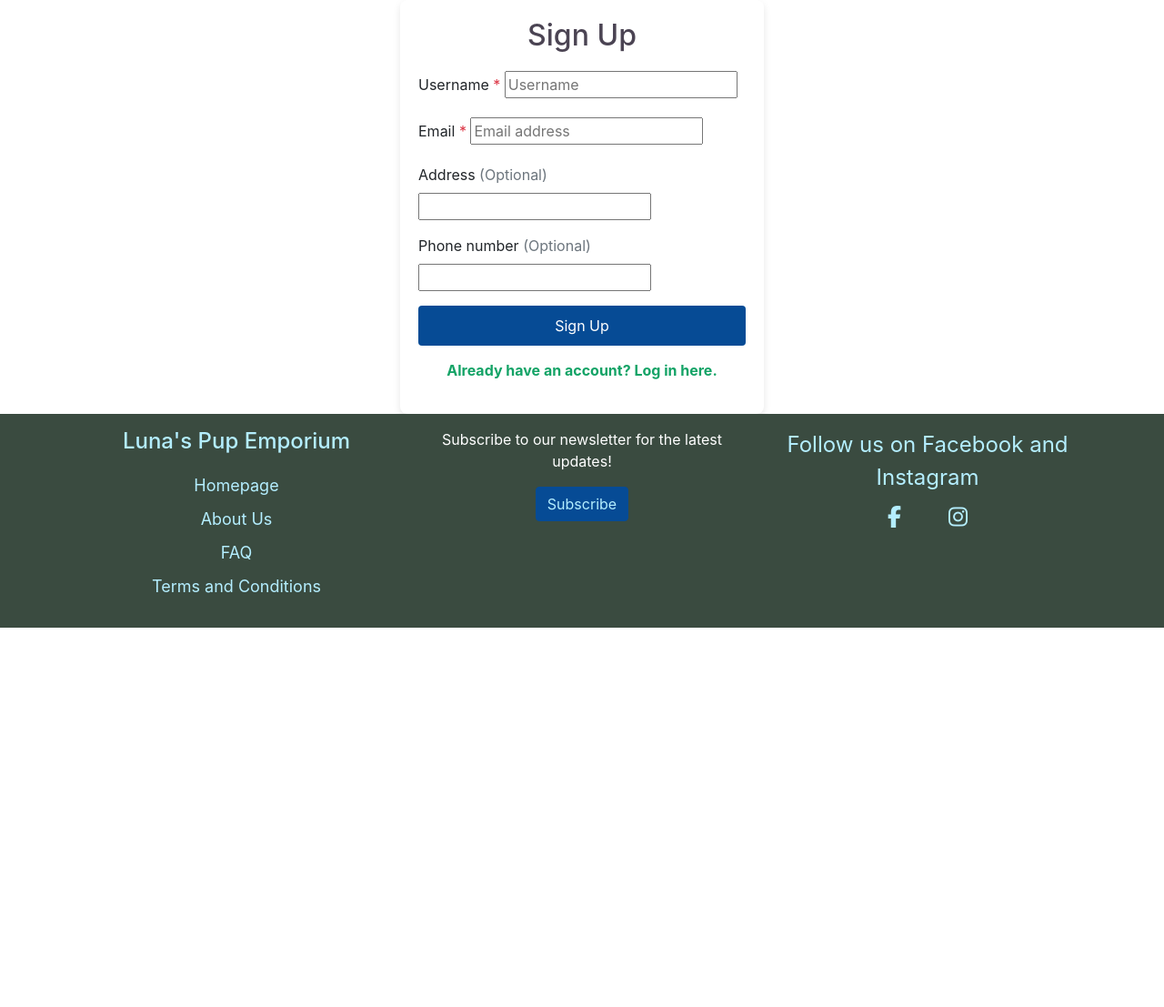
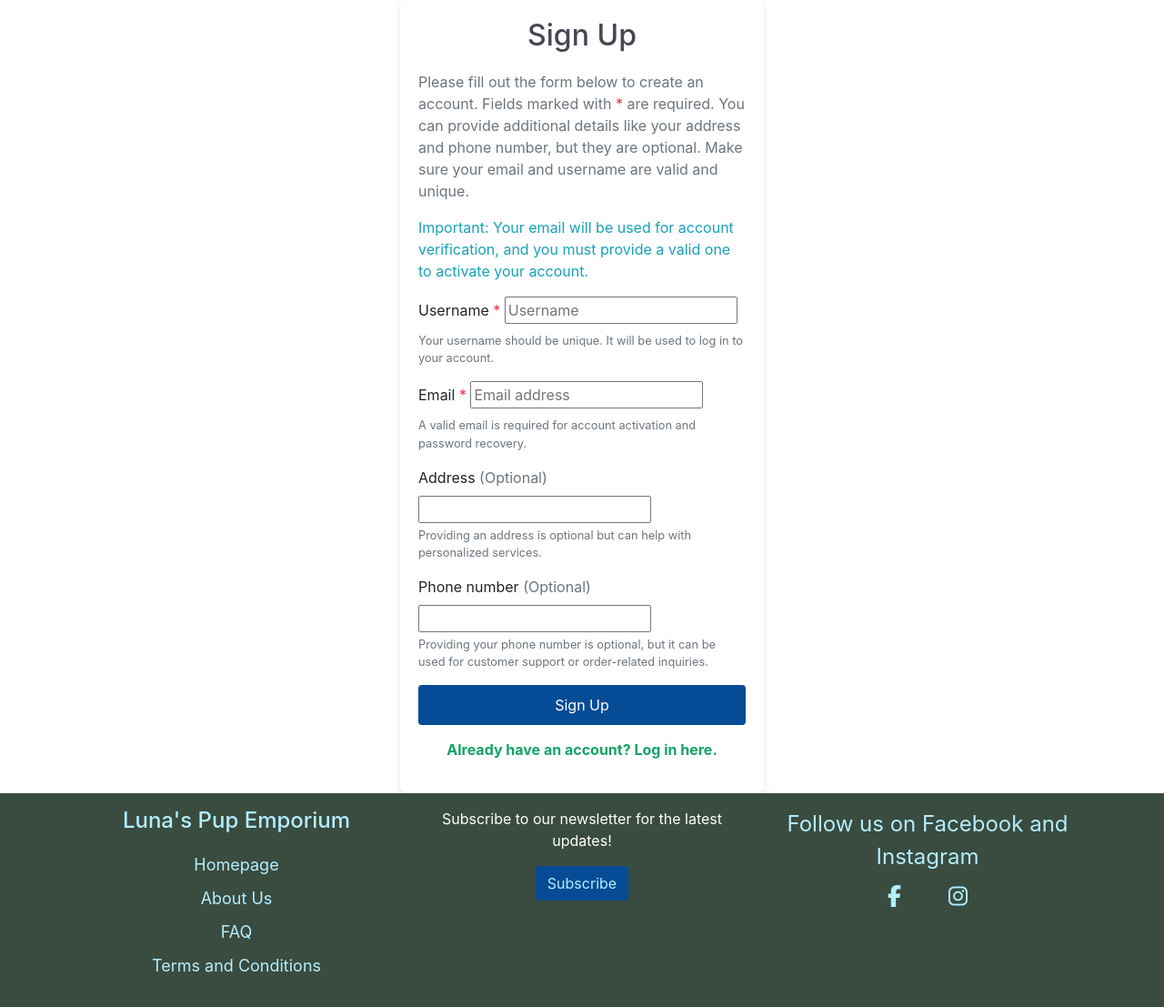
Before and after one commit to valejmdev/Luna-s-Pup-Emporium-pp5, a Django app: template store/templates/account/signup.html in a window 1280 px wide. Shown: the part 124-1231 px from the top of the page at 91% size. Before the commit the page ends 814 px from the top, so only its background shows below. Run offline with Django 5.2, Linux system fonts and the light colour scheme; the template is opened without the code that fills it: values that come from a table or form of the project are taken from there, others are empty; some libraries are stand-ins or nearby versions.

Commit message:
edit signup page

```diff
--- a/lunaspupemporium/settings.py
+++ b/lunaspupemporium/settings.py
@@ -140,7 +140,7 @@ AUTHENTICATION_BACKENDS = [
 ]
 
 ACCOUNT_FORMS = {
-    'signup': 'profiles.forms.CustomSignupForm',
+    'signup': 'store.forms.CustomSignupForm',
 }
 
 ACCOUNT_AUTHENTICATION_METHOD = 'username'
--- a/store/templates/account/signup.html
+++ b/store/templates/account/signup.html
@@ -3,14 +3,21 @@
 {% block content %}
 <div class="signup-container">
   <h2>Sign Up</h2>
+
+  <!-- Introductory Text -->
+  <p class="text-muted">Please fill out the form below to create an account. Fields marked with <span class="text-danger">*</span> are required. You can provide additional details like your address and phone number, but they are optional. Make sure your email and username are valid and unique.</p>
+  <p class="text-info">Important: Your email will be used for account verification, and you must provide a valid one to activate your account.</p>
+
   <form method="post" action="{% url 'account_signup' %}">
     {% csrf_token %}
+
     <div class="form-group">
       <!-- Username Field -->
       <label for="{{ form.username.id_for_label }}">
         {{ form.username.label }} <span class="text-danger">*</span>
       </label>
       {{ form.username }}
+      <small class="form-text text-muted">Your username should be unique. It will be used to log in to your account.</small>
       {% if form.username.errors %}
         <div class="text-danger">{{ form.username.errors }}</div>
       {% endif %}
@@ -22,6 +29,7 @@
         {{ form.email.label }} <span class="text-danger">*</span>
       </label>
       {{ form.email }}
+      <small class="form-text text-muted">A valid email is required for account activation and password recovery.</small>
       {% if form.email.errors %}
         <div class="text-danger">{{ form.email.errors }}</div>
       {% endif %}
@@ -33,6 +41,7 @@
         {{ form.address.label }} <span class="text-muted">(Optional)</span>
       </label>
       {{ form.address }}
+      <small class="form-text text-muted">Providing an address is optional but can help with personalized services.</small>
       {% if form.address.errors %}
         <div class="text-danger">{{ form.address.errors }}</div>
       {% endif %}
@@ -44,6 +53,7 @@
         {{ form.phone_number.label }} <span class="text-muted">(Optional)</span>
       </label>
       {{ form.phone_number }}
+      <small class="form-text text-muted">Providing your phone number is optional, but it can be used for customer support or order-related inquiries.</small>
       {% if form.phone_number.errors %}
         <div class="text-danger">{{ form.phone_number.errors }}</div>
       {% endif %}
```
